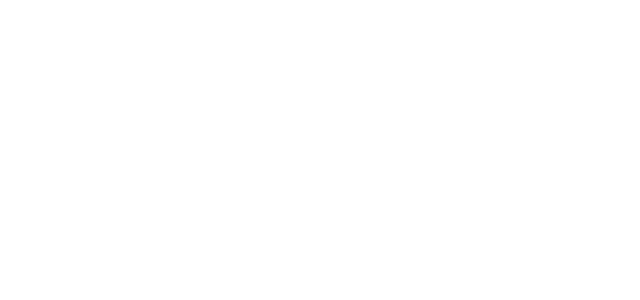
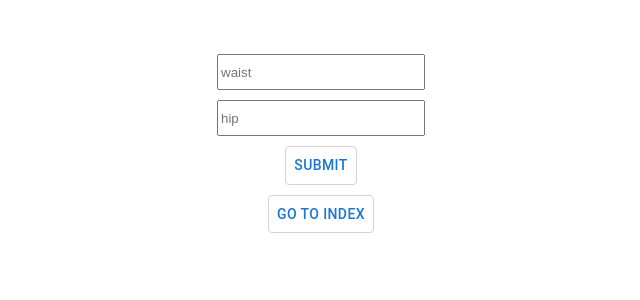
Before and after one commit to NERG-Tech/backend-ts, a React (Create React App) app: page /add-waist-hip in a window 1280 px wide. Before the commit this address had no page. Shown: the top 300 px of the page, without its empty margins (319-959 px from the left). Built offline with nearby package versions, Linux system fonts and the light colour scheme.

Commit message:
feat: add waist hip added

```diff
--- a/src/App.tsx
+++ b/src/App.tsx
@@ -28,6 +28,11 @@
         <Link to="/add-player">
           <Button sx={{ border: "1px solid lightgrey" }}>Add a player</Button>
         </Link>
+        <Link to="/add-waist-hip">
+          <Button sx={{ border: "1px solid lightgrey", ml: 1 }}>
+            Add waist/hip ratio
+          </Button>
+        </Link>
         <Link to="/show-player">
           <Button sx={{ border: "1px solid lightgrey", ml: 1 }}>
             Get Player Info
--- a/src/api-service.ts
+++ b/src/api-service.ts
@@ -72,12 +72,12 @@
 }) {
   const url = `${apiUrl}/player`;
   let res;
-  console.log("obj.accessToken", obj.accessToken);
+  //   console.log("obj.accessToken", obj.accessToken);
   if (obj.accessToken) {
     try {
       res = await axios.post(url, {
         ...obj,
-        headers: { authorization: `Bearer ${obj.accessToken}` },
+        accessToken: obj.accessToken,
       });
       console.log(res);
       return res.data;
@@ -86,6 +86,29 @@
     }
   } else {
     return "no-access";
+  }
+}
+
+export async function addWaistAndHip(
+  waist: number,
+  hip: number,
+  accessToken: string
+) {
+  const url = `${apiUrl}/player/wh`;
+  let obj = {
+    waist,
+    hip,
+    headers: { authorization: `Bearer ${accessToken}` },
+  };
+  console.log(obj);
+  let res;
+
+  try {
+    res = await axios.post(url, obj);
+    console.log("res", res);
+    return res.data;
+  } catch (error: any) {
+    console.error(error.data);
   }
 }
 
@@ -100,6 +123,7 @@
 //   return res.data;
 // }
 
+// signout
 export async function revokeToken(uid: string) {
   console.log("uid,", uid);
   const url = `${apiUrl}/user/revoke/${uid}`;
@@ -116,19 +140,6 @@
   return res.data;
 }
 
-export async function addWaistAndHip(waist: number, hip: number) {
-  const url = `${apiUrl}/player/wh`;
-  let obj = { waist, hip };
-  let res;
-
-  try {
-    res = await axios.post(url, obj);
-    return res.data;
-  } catch (error: any) {
-    console.error(error.data); // NOTE - use "error.response.data` (not "error")
-  }
-}
-
 export async function getVo2(pulse: number) {
   const url = `${apiUrl}/player/vo2`;
   let obj = { pulse };
@@ -138,7 +149,7 @@
     res = await axios.post(url, obj);
     return res.data;
   } catch (error: any) {
-    console.error(error.data); // NOTE - use "error.response.data` (not "error")
+    console.error(error.data);
   }
 }
 
@@ -151,7 +162,7 @@
     res = await axios.post(url, obj);
     return res.data;
   } catch (error: any) {
-    console.error(error.data); // NOTE - use "error.response.data` (not "error")
+    console.error(error.data);
   }
 }
 
@@ -178,6 +189,6 @@
     res = await axios.post(url, obj);
     return res.data;
   } catch (error: any) {
-    console.error(error.data); // NOTE - use "error.response.data` (not "error")
+    console.error(error.data);
   }
 }
--- a/src/index.tsx
+++ b/src/index.tsx
@@ -7,6 +7,8 @@
 import SignUp from "./routes/SignUp";
 import SignIn from "./routes/SignIn";
 import AddPlayer from "./routes/AddPlayer";
+import AddWaistHip from "./routes/AddWaistHip";
+
 import ShowPlayer from "./routes/ShowPlayer";
 
 const root = ReactDOM.createRoot(
@@ -20,6 +22,7 @@
         <Route path="/signup" element={<SignUp />} />
         <Route path="/signin" element={<SignIn />} />
         <Route path="/add-player" element={<AddPlayer />} />
+        <Route path="/add-waist-hip" element={<AddWaistHip />} />
         <Route path="/show-player" element={<ShowPlayer />} />
       </Routes>
     </BrowserRouter>
--- /dev/null
+++ b/src/routes/AddWaistHip.tsx
@@ -0,0 +1,113 @@
+import React from "react";
+import { Button, Box } from "@mui/material";
+import { Link } from "react-router-dom";
+import { useForm, Resolver } from "react-hook-form";
+import * as apiService from "../api-service";
+import * as Types from "../@types";
+
+const resolver: Resolver<FormValues> = async (values) => {
+  return {
+    values: values.waist && values.hip ? values : {},
+    errors: !values.waist
+      ? {
+          waist: {
+            type: "required",
+            message: "This is required.",
+          },
+        }
+      : !values.hip
+      ? {
+          hip: {
+            type: "required",
+            message: "This is required.",
+          },
+        }
+      : {},
+  };
+};
+
+type FormValues = {
+  waist: number;
+  hip: number;
+};
+
+type localListType = { waist: number; hip: number; ratio: number };
+export default function AddWaistHip() {
+  const [error, setError] = React.useState("");
+  const [localList, setList] = React.useState<localListType>();
+
+  let user: Types.User = JSON.parse(localStorage.getItem("@user") || "{}");
+  const {
+    register,
+    handleSubmit,
+    formState: { errors },
+  } = useForm<FormValues>({ resolver });
+
+  const onSubmit = handleSubmit(async (data) => {
+    // console.log({ ...data });
+    if (user.accessToken) {
+      await apiService
+        .addWaistAndHip(data.waist, data.hip, user.accessToken)
+        .then((result) => {
+          console.log("result", result);
+          setList(result.ratio);
+        })
+        .catch((error) => console.log(error));
+    } else {
+      setError("Please log in to add information");
+    }
+  });
+
+  return (
+    <form
+      onSubmit={onSubmit}
+      style={{
+        display: "flex",
+        flexDirection: "column",
+        width: "100%",
+        alignItems: "center",
+        justifyContent: "center",
+        paddingTop: "30px",
+      }}
+    >
+      <Box sx={{ color: "red", pb: 3 }}>{error && error}</Box>
+      <input
+        {...register("waist")}
+        placeholder="waist"
+        style={{ width: "200px", height: "30px" }}
+      />
+      {errors?.waist && <p>{errors.waist.message}</p>}
+
+      <input
+        {...register("hip")}
+        placeholder="hip"
+        style={{ width: "200px", height: "30px", marginTop: "10px" }}
+      />
+      {errors?.hip && <p>{errors.hip.message}</p>}
+
+      <Button
+        type="submit"
+        style={{ marginTop: "10px", border: "1px solid lightgrey" }}
+      >
+        Submit
+      </Button>
+      <Link to="/">
+        <Button
+          type="submit"
+          style={{ marginTop: "10px", border: "1px solid lightgrey" }}
+        >
+          Go to index
+        </Button>
+      </Link>
+      <div>
+        {localList && (
+          <Box sx={{ pt: 3, lineHeight: "180%" }}>
+            <Box>Hip: {localList.hip}</Box>
+            <Box>Waist: {localList.waist}</Box>
+            <Box>Ratio: {localList.ratio}</Box>
+          </Box>
+        )}
+      </div>
+    </form>
+  );
+}
```
Also changed, not shown: src/routes/AddPlayer.tsx (+3 -6 lines).
